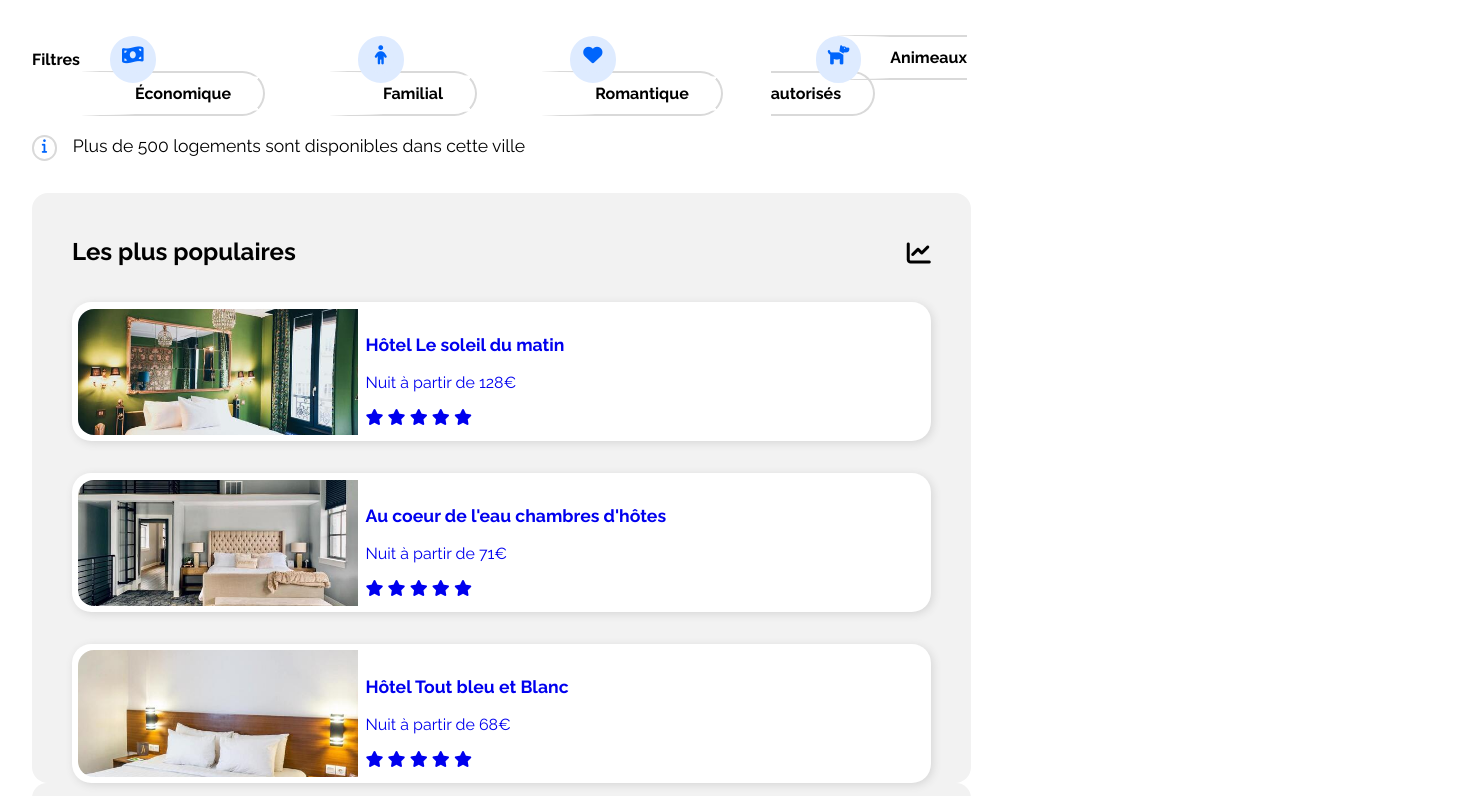
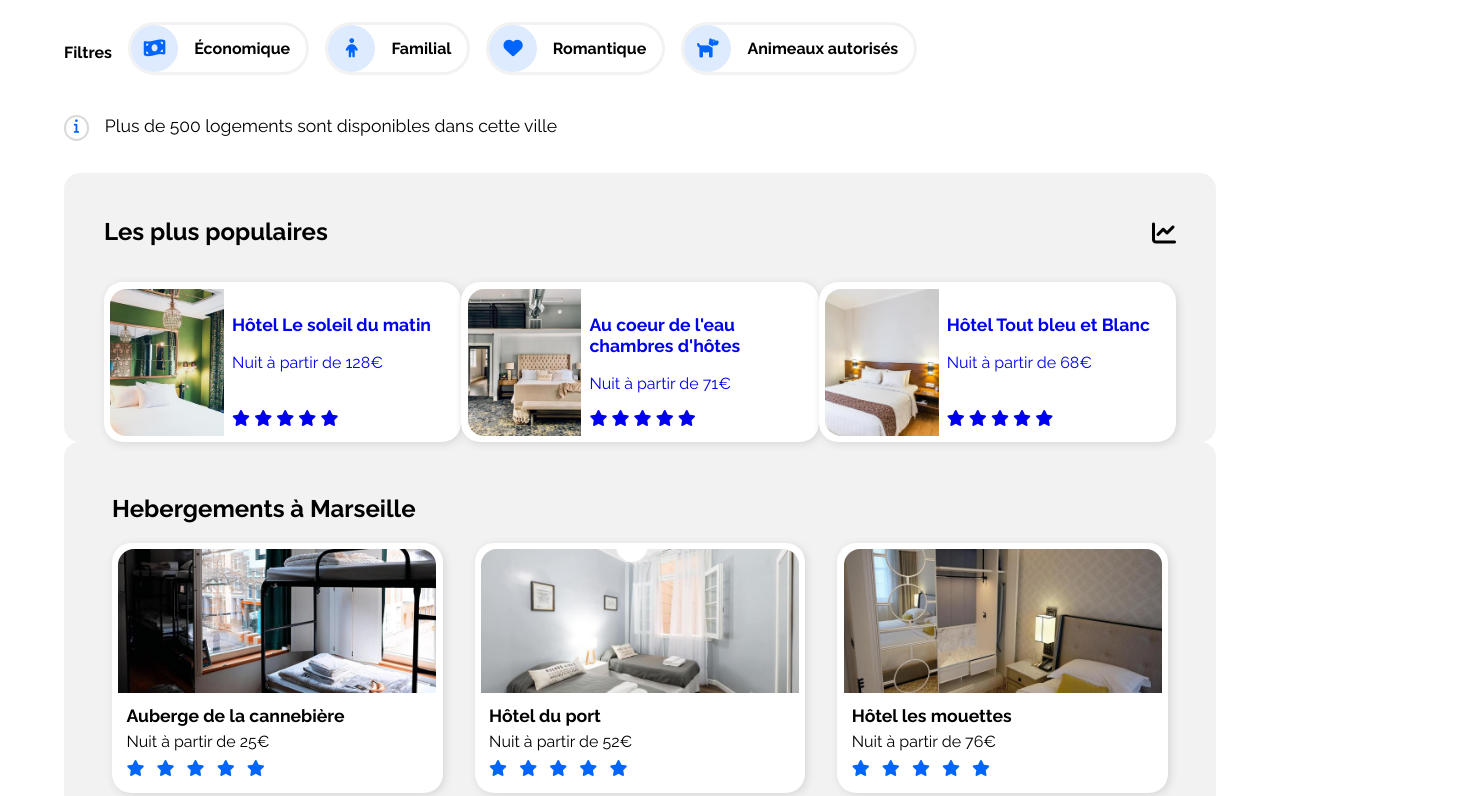
Before and after one commit to Caleiib/CELINIGIOVANNI_3_05082021, a plain HTML site: page index.html in a window 1280 px wide. Shown: the part 280-1076 px from the top of the page, 1472 px wide, since content can reach past the window. Drawn offline with Linux system fonts and the light colour scheme.

Commit message:
correction filtre & début du responsive

```diff
--- a/css.css
+++ b/css.css
@@ -1,56 +1,67 @@
-@import url('https://fonts.googleapis.com/css2?family=Raleway:ital,wght@0,100;0,200;0,300;0,400;0,500;0,600;0,700;0,800;0,900;1,100;1,200;1,300;1,400;1,500;1,600;1,700;1,800;1,900&display=swap');
-html, body{
+@import url(https://fonts.googleapis.com/css2?family=Raleway:ital,wght@0,100;0,200;0,300;0,400;0,500;0,600;0,700;0,800;0,900;1,100;1,200;1,300;1,400;1,500;1,600;1,700;1,800;1,900&display=swap);
+body, html {
     margin: 0;
-    font-family: 'Raleway';
+    font-family: Raleway;
     font-size: 100%;
+    overflow-x: hidden;
+    padding: 0 2rem
 }
-.container{
-    padding: 0 2rem;
+
+.container {
     width: 90rem;
-    max-width: 110%;
-    margin: auto;
+    max-width: 100%;
+    margin: auto
 }
-a{
-    text-decoration: none;
+
+a {
+    text-decoration: none
 }
-nav{
+
+nav {
     display: grid;
-    grid-template-columns: 7fr 1fr 1fr 1fr;
+    grid-template-columns: 7fr 1fr 1fr 1fr
 }
-nav a{
+
+nav a {
     padding: 3rem 0;
     text-align: center;
-    color: black;
-    border-top: 2px solid white;
+    color: #000;
+    border-top: 2px solid #fff
 }
-nav a:hover{
-    color: #0065FC;
-    border-top: 2px solid;
+
+nav a:hover {
+    color: #0065fc;
+    border-top: 2px solid
 }
-nav div{
+
+nav div {
     display: flex;
-    align-items: center;
+    align-items: center
 }
-.login{
-    color: #0065FC;
-    font-weight: bold;
+
+.login {
+    color: #0065fc;
+    font-weight: 700
 }
-.login:hover{
-    border-top: 2px solid white;
+
+.login:hover {
+    border-top: 2px solid #fff
 }
-h1{
-    margin-bottom: 0;
+
+h1 {
+    margin-bottom: 0
 }
-nav img{
-    width: 8rem;
+
+nav img {
+    width: 8rem
 }
-.barre_de_recherche div{
+
+.barre_de_recherche div {
     width: 20rem;
-    max-width: 150%;
-    display: flex;
-    position: relative;
+    display: flex
 }
-.searchTerm{
+
+.searchTerm {
     width: 40rem;
     border-right: none;
     border-left: none;
@@ -58,290 +69,323 @@ nav img{
     border-bottom: #f2f2f2 1px solid;
     text-align: auto;
     padding-left: 1rem;
-    font-weight: bold;
+    font-weight: 700
 }
-.search i{
+
+.search i {
     width: 10rem;
     border-top: 13px solid #f2f2f2;
-    background-color:#f2f2f2;
+    background-color: #f2f2f2;
     border-bottom-left-radius: 15px;
     border-top-left-radius: 15px;
     text-align: center;
-    font-size: 1rem;
+    font-size: 1rem
+}
 
-}
-section button{
+section button {
     width: 21rem;
     max-width: 150%;
     height: 50px;
-    border: 1px #0065FC;
+    border: 1px #0065fc;
     border-radius: 0 15px 15px 0;
-    background-color: #0065FC;
+    background-color: #0065fc;
     color: #f2f2f2;
-    font-size: 0.9rem;
-    cursor: pointer;
+    font-size: .9rem;
+    cursor: pointer
 }
-.conteneur{
+
+.conteneur {
     display: flex;
-    width: 75%;
-    max-width: 150%;
     margin-top: 2rem;
+    align-items: center;
+    flex-wrap: wrap
+}
 
+.conteneur h2 {
+    font-size: 1rem
+}
 
+.conteneur > div {
+    display: flex;
+    align-items: center;
+    border: #f2f2f2 solid;
+    border-radius: 5rem;
+    margin-left: 1rem;
+    margin-bottom: 0.5rem;
 }
-.conteneur h2{
-    font-size: 1rem;
-    transform: translateY(15px);
+.icone_conteneur {
+    display: flex;
+    align-items: center;
 }
-.conteneur div{
-    border-top: 15px solid white;
-    transform: translateX(-15px);
+.conteneur span {
+    font-weight: 700;
+    margin: 0 1rem
 }
-.conteneur span{
-    font-size: 1rem;
-    font-weight: bold;
-    border: 2px solid #d9d9d9;
-    border-radius: 5rem;
-    padding-right: 2rem;
-    padding-top: 0.7rem;
-    padding-bottom: 0.7rem;
-    border-left: 70px solid white;
-}
-.conteneur i{
-    color: #0065FC;
-    background-color:  #deebff;
+
+.conteneur i {
+    color: #0065fc;
+    background-color: #deebff;
     border-radius: 15rem;
     border: 10px solid #deebff;
-    height:1.7rem;
-    width: 1.6rem;
-    text-align: center;
+    height: 1.7rem;
+    width: 1.7rem;
     font-size: 1.2rem;
-    transform: translate(45px, -1px);
+    display: flex;
+    justify-content: center;
+    align-items: center
 }
-.info{
+
+.info {
     display: flex;
-    width: 100%;
-    max-width: 150%;
     margin-top: 2rem;
-    font-size: 1.1rem;
+    font-size: 1.1rem
 }
-.info i{
+
+.info i {
     border: 2px solid #d9d9d9;
     border-radius: 5rem;
     height: 1.3rem;
     width: 1.3rem;
     text-align: center;
-    font-size: 0.9rem;
+    font-size: .9rem;
     margin-right: 1rem;
-    color: #0065FC;
-    padding-top: 0.1rem;
+    color: #0065fc;
+    padding-top: .1rem
 }
+
 .info p {
-    transform: translateY(-16px);
+    transform: translateY(-16px)
 }
-main{
+
+main {
     display: grid;
     grid-template-columns: 2fr 1fr;
     column-gap: 2rem;
     width: 90rem;
     margin-top: 2rem;
-
+    max-width: 100%
 }
 
-  .gridcontainer{
+.gridcontainer {
     display: grid;
     grid-template-columns: repeat(3, 1fr);
-    grid-gap: 2rem;
+    grid-gap: 2rem
 }
 
-  .gridcontainer img{
+.gridcontainer img {
     width: 100%;
     height: 9rem;
     object-fit: cover;
-    border-radius: 1rem 1rem 0 0;
+    border-radius: 1rem 1rem 0 0
 }
 
-  .gridcontainer a{
-    background: white;
+.gridcontainer a {
+    background: #fff;
     display: block;
-    padding: 0.40rem;
+    padding: .4rem;
     border-radius: 1.2rem;
     overflow: hidden;
-    box-shadow: #d6d6d6 2px 2px 9px;
-  }
-  a > div:nth-child(2){
-    margin: 0.5rem;
+    box-shadow: #d6d6d6 2px 2px 9px
 }
 
-  a > div:nth-child(2) > h3{
-    margin-bottom: 0.375rem;
-      margin-top : 0;
+a>div:nth-child(2) {
+    margin: .5rem
 }
 
-  a > div:nth-child(2) > p{
-    margin-bottom: 0.5rem;
-    margin-top : 0;
+a>div:nth-child(2)>h3 {
+    margin-bottom: .375rem;
+    margin-top: 0
 }
 
-  /* :not(:first-child) veut dire pas la première balise*/
-  .gridcontainer i:not(:first-child){
-    margin-left: 0.5rem;
+a>div:nth-child(2)>p {
+    margin-bottom: .5rem;
+    margin-top: 0
 }
 
+.gridcontainer i:not(:first-child) {
+    margin-left: .5rem
+}
 
 .hebergements {
     background-color: #f2f2f2;
     padding: 2rem 3rem 1.5rem 3rem;
-    border-radius: 15px;
+    border-radius: 15px
 }
+
 .hebergements a:hover {
-    color: #0065FC;
+    color: #0065fc
 }
+
 .hebergements a {
-    color:black;
+    color: #000
 }
+
 .bluestar {
-    color: #0065FC;
+    color: #0065fc
+}
 
-}
 aside {
     background: #f2f2f2;
-    border-radius: 1rem;
+    border-radius: 1rem
 }
-.asidegrid{
+
+.asidegrid {
     display: grid;
     grid-template-rows: repeat(3, 1fr);
-    height: 78%;
     row-gap: 2rem;
     margin-left: 2.5rem;
     margin-right: 2.5rem;
-    margin-top: 1rem;
+    margin-top: 1rem
+}
 
-  }
-.asidegrid img{
+.asidegrid img {
     position: absolute;
     width: 100%;
     height: 100%;
     object-fit: cover;
-    border-radius: 1rem 0 0 1rem;
+    border-radius: 1rem 0 0 1rem
 }
 
-  .asidegrid a{
+.asidegrid a {
     display: flex;
-    background: white;
+    background: #fff;
     border-radius: 1.2rem;
-    padding: 0.40rem;
-    box-shadow: #d6d6d6 2px 2px 9px;
+    padding: .4rem;
+    box-shadow: #d6d6d6 2px 2px 9px
 }
 
-  .asidegrid a > div:first-child{
+.asidegrid a>div:first-child {
     position: relative;
     width: 33%;
     min-width: 33%;
     max-width: 33%;
-      height: 100%;
+    height: 100%
 }
-  .asidegrid a > div:nth-child(2){
+
+.asidegrid a>div:nth-child(2) {
     display: flex;
     flex-direction: column;
-    justify-content: space-between;
+    justify-content: space-between
 }
+
 .line {
     display: flex;
     justify-content: space-between;
-    margin-top: 1.5rem;
+    margin-top: 1.5rem
+}
 
-  }
 .line i {
     font-size: 1.5rem;
     margin-top: 1.5rem;
-    margin-right: 2.5rem;
+    margin-right: 2.5rem
 }
+
 .line h2 {
-    margin-left: 2.5rem;
+    margin-left: 2.5rem
 }
+
 .activities_marseille {
-    padding: 2rem;
+    padding: 2rem
 }
+
 .section_activities {
     display: grid;
     grid-template-columns: repeat(4, 1fr);
     grid-template-rows: 14rem repeat(3, 2rem) 14rem;
-    column-gap: 2rem;
+    column-gap: 2rem
 }
+
 .section_activities img {
     position: absolute;
     width: 100%;
     height: 100%;
-    object-fit: cover;
+    object-fit: cover
 }
-.section_activities > a > div {
+
+.section_activities>a>div {
     position: relative;
-    flex: 1;
+    flex: 1
 }
-.section_activities > a {
+
+.section_activities>a {
     display: flex;
     flex-direction: column;
     box-shadow: #d6d6d6 2px 2px 9px;
     border-radius: 1rem;
-    overflow: hidden;
+    overflow: hidden
 }
+
 .section_activities h3 {
-    margin-left: 1rem;
+    margin-left: 1rem
 }
-.section_activities > a:nth-child(1) {
-    grid-area: 1/1/6/2;
+
+.section_activities>a:nth-child(1) {
+    grid-area: 1/1/6/2
 }
-.section_activities > a:nth-child(2) {
-    grid-area: 1/2/4/3;
+
+.section_activities>a:nth-child(2) {
+    grid-area: 1/2/4/3
 }
-.section_activities > a:nth-child(3) {
-    grid-area: 5/2/6/3;
+
+.section_activities>a:nth-child(3) {
+    grid-area: 5/2/6/3
 }
-.section_activities > a:nth-child(4) {
-    grid-area: 1/3/6/4;
+
+.section_activities>a:nth-child(4) {
+    grid-area: 1/3/6/4
 }
-.section_activities > a:nth-child(5) {
-    grid-area: 1/4/2/5;
+
+.section_activities>a:nth-child(5) {
+    grid-area: 1/4/2/5
 }
-.section_activities > a:nth-child(6) {
-    grid-area: 3/4/6/5;
+
+.section_activities>a:nth-child(6) {
+    grid-area: 3/4/6/5
 }
+
 footer {
-    background: #f2f2f2 ;
-    grid-template-columns: repeat(3, 1fr);
+    background: #f2f2f2;
+    grid-template-columns: repeat(3, 1fr)
+}
 
+footer ul {
+    list-style-type: none
 }
-footer ul {
-    list-style-type: none;
+
+footer a {
+    color: #000
 }
-footer a {
-    color: black;
+
+footer h3 {
+    margin-left: 2.5rem
 }
-footer h3 {
-    margin-left: 2.5rem;
-}
+
 .footer_grille {
     display: grid;
     grid-template-columns: repeat(3, 1fr);
-    max-width: 1332px;
     margin: 4rem auto 0 auto;
     padding-top: 3rem;
-    padding-bottom: 2.5rem;
-}
-footer li {
-    margin-bottom: 0.7rem;
+    padding-bottom: 2.5rem
 }
 
-@media screen and (max-width: 1290px) {
+footer li {
+    margin-bottom: .7rem
+}
 
-    .hebergements{
-        grid-area: 2/1/2/2;
+@media screen and (max-width:1511px) {
+    .hebergements {
         grid-template-rows: 1fr;
-        grid-template-columns: 1fr;
+        grid-template-columns: 1fr
     }
-    .aside {
-        grid-area: 1/1/2/2;
+    .asidegrid {
+        grid-area: 1;
         grid-template-columns: repeat(3, 1fr);
         grid-template-rows: auto;
     }
+    aside {
+        grid-area: 1;
+    }
+    main {
+        grid-template-columns: auto;
+    }
+}
--- a/index.html
+++ b/index.html
@@ -35,22 +35,22 @@
                 <div class="conteneur">
                     <h2>Filtres</h2>
                     <div>
-                        <i class="fas fa-money-bill-wave"></i>
+                        <div class="icone_conteneur"><i class="fas fa-money-bill-wave"></i></div>
                         <span class="text">Économique</span>
                         </div>
 
                       <div>
-                        <i class="fas fa-child"></i>
+                        <div class="icone_conteneur"><i class="fas fa-child"></i></div>
                         <span class="text">Familial</span>
                         </div>
 
                       <div>
-                        <i class="fas fa-heart"></i>
+                        <div class="icone_conteneur"><i class="fas fa-heart"></i></div>
                         <span class="text">Romantique</span>
                       </div>
 
                         <div>
-                        <i class="fas fa-dog"></i>
+                        <div class="icone_conteneur"><i class="fas fa-dog"></i></div>
                         <span class="text">Animeaux autorisés</span>
                         </div>
 
```
Lines whose indentation alone changed are shown as unchanged.
